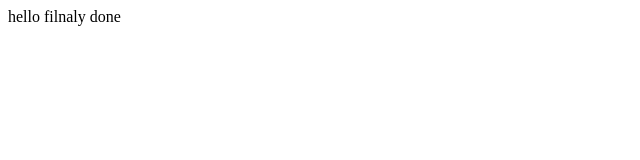
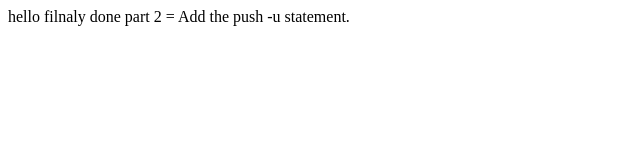
Before and after one commit to webcodehub123/git-hindi, a plain HTML site: page index.html in a window 1280 px wide. Shown: the whole page, without its empty margins (0-640 px from the left). Drawn offline with Linux system fonts and the light colour scheme.

Commit message:
all final changes done

```diff
--- a/index.html
+++ b/index.html
@@ -7,5 +7,6 @@
 </head>
 <body>
     hello filnaly done
+    part 2 = Add the push -u statement.
 </body>
 </html>
```
